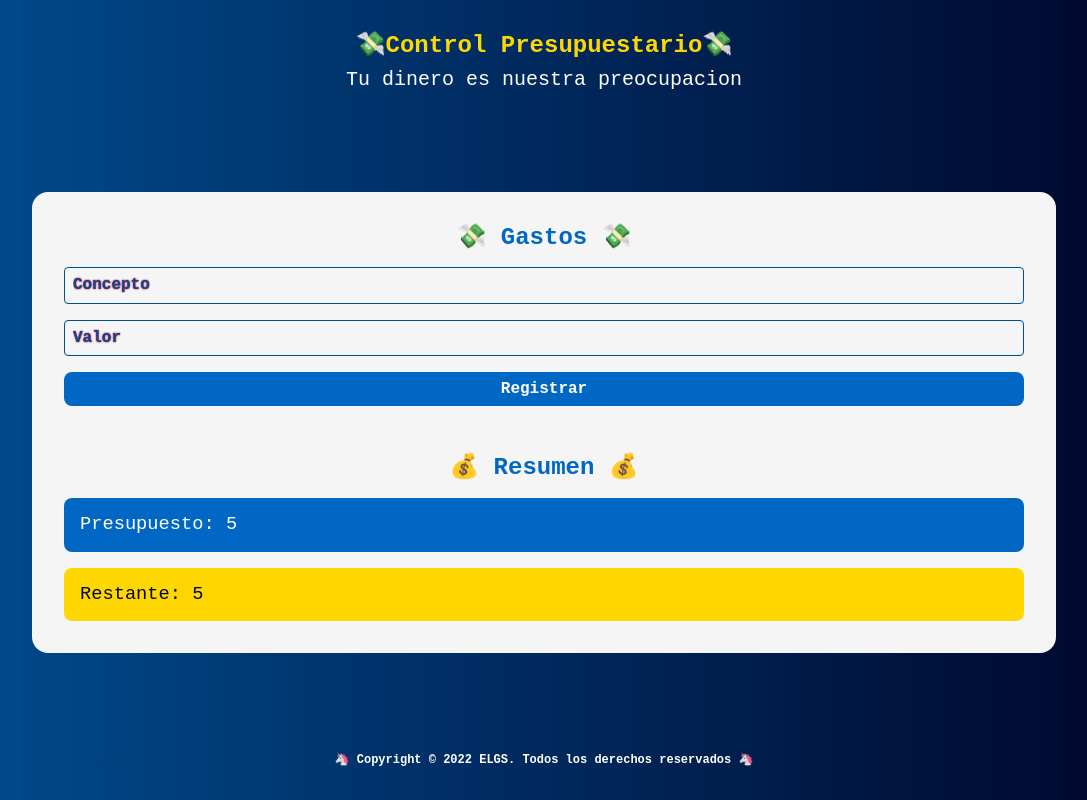
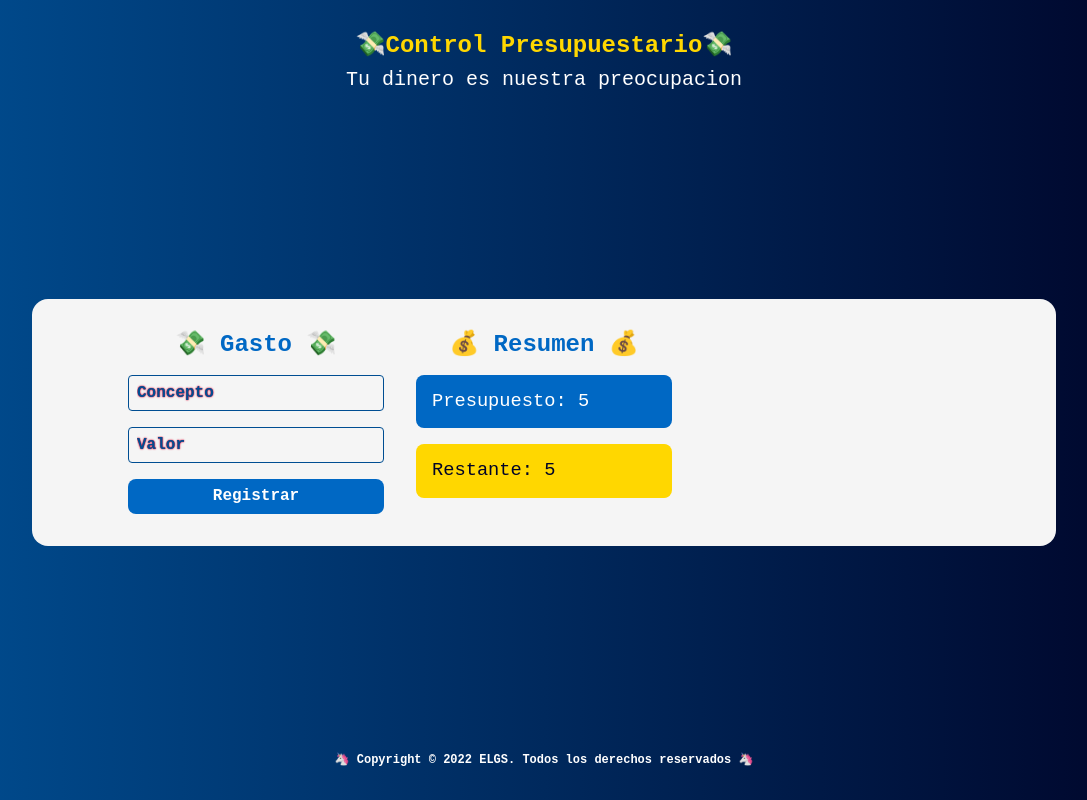
Before and after one commit to PeterArce96/control-presupuestario, a React (Create React App) app: page / in a window 1280 px wide. Both pictures are taken after typing "5" into the empty fields and a click on the button "Registrar". Shown: the whole page, without its empty margins (96-1183 px from the left). Built offline with nearby package versions, Linux system fonts and the light colour scheme.

Commit message:
Budget, término de proyecto

```diff
--- a/src/App.css
+++ b/src/App.css
@@ -65,8 +65,9 @@
 }
 
 .budget__budget {
-  display: flex;
-  flex-direction: column;
+  display: grid;
+  grid-template-columns: repeat(auto-fit, min(100%, 256px));
+  justify-content: center;
   gap: 2rem;
   background-color: var(--primary-card-color);
   padding: 2rem;
@@ -74,7 +75,9 @@
 }
 
 .budget__title,
-.budget-summary__title {
+.expense-form__title,
+.budget-summary__title,
+.expenses__title {
   color: var(--primary-highlight-color);
   font-weight: 600;
   font-size: 1.5rem;
@@ -82,13 +85,15 @@
   margin: 0;
 }
 
-.budget__form {
+.budget__form,
+.expense-form__form {
   display: flex;
   flex-direction: column;
   gap: 1rem;
 }
 
-.budget__form-input {
+.budget__form-input,
+.expense-form__form-input {
   background-color: transparent;
   border: 0.0625rem solid var(--primary-theme-color);
   border-radius: 0.25rem;
@@ -98,23 +103,27 @@
   transition: var(--all-transitions);
 }
 
-.budget__form-input:invalid {
+.budget__form-input:invalid,
+.expense-form__form-input:invalid {
   text-shadow:
     0 0 0.0625rem var(--invalid-color),
     0 0 0.125rem var(--invalid-color);
 }
 
-.budget__form-input:valid {
+.budget__form-input:valid,
+.expense-form__form-input:valid {
   text-shadow:
     0 0 0.125rem var(--primary-highlight-color),
     0 0 0.25rem var(--primary-highlight-color);
 }
 
-.budget__form-input::placeholder {
+.budget__form-input::placeholder,
+.expense-form__form-input::placeholder {
   color: var(--primary-theme-color);
 }
 
-.budget__form-button {
+.budget__form-button,
+.expense-form__form-button {
   background-color: var(--button-color);
   border: none;
   border-radius: var(--border-radius);
@@ -125,11 +134,16 @@
   transition: var(--all-transitions);
 }
 
-.budget__form-button:hover {
+.budget__form-button:hover,
+.expense-form__form-button:hover {
   background-color: var(--button-color-active);
 }
 
-.budget-summary {
+.budget__budget-card,
+.budget-summary,
+.expense-form,
+.budget-summary,
+.expenses {
   display: flex;
   flex-direction: column;
   gap: 1rem;
@@ -159,6 +173,35 @@
   font-weight: 300;
   text-align: center;
   padding: 0.5rem;
+}
+
+.expenses__expense-list {
+  display: flex;
+  flex-direction: column;
+  gap: 1rem;
+  color: var(--primary-card-text-color);
+  margin: 0;
+  padding: 0;
+  list-style: none;
+}
+
+.expenses__expense-item {
+  display: flex;
+  justify-content: space-between;
+  border-bottom: 0.0625rem solid var(--primary-theme-color);
+}
+
+.expenses__expense-concept {
+  color: green;
+  font-weight: 800;
+  margin: 0;
+}
+.expenses__expense-concept:first-letter{
+  text-transform: uppercase;
+}
+.expenses__expense-value {
+  font-weight: 600;
+  margin: 0;
 }
 
 .contenido {
--- a/src/App.jsx
+++ b/src/App.jsx
@@ -1,10 +1,11 @@
 import './App.css';
 import Header from './components/Header';
 import Footer from './components/Footer';
-import { useState } from 'react';
+import { useEffect, useState } from 'react';
 import BudgetForm from './components/BudgetForm';
 import BudgetSummary from './components/BudgetSummary';
-import BudgetExpenditures from './components/BudgetExpenditures';
+import BudgetExpenseForm from './components/BudgetExpenseForm';
+import BudgetExpenses from './components/BudgetExpenses';
 
 function App() {
   const company = {
@@ -18,6 +19,21 @@
   const [budget, setBudget] = useState(0);
   const [remaining, setRemaining] = useState(0);
   const [budgetForm, setBudgetForm] = useState(true);
+  const [expense, setExpense] = useState({});
+  const [expenses, setExpenses] = useState([]);
+
+  useEffect(() => {
+    console.log('useEffect');
+    if (expense.value) {
+      console.log('expense.value');
+      setExpenses([
+        ...expenses,
+        expense
+      ]);
+      setRemaining(remaining - expense.value);
+      setExpense({});
+    }
+  }, [expense]);
 
   return (
     <>
@@ -31,22 +47,27 @@
               {
                 budgetForm ?
                   (
-                    <>
+                    <div className="budget__budget-card">
                       <h2 className="budget__title">💰 Presupuesto 💰</h2>
                       <BudgetForm
                         setBudget={setBudget}
                         setRemaining={setRemaining}
                         setBudgetForm={setBudgetForm}
                       />
-                    </>
+                    </div>
                   )
                   :
                   (
                     <>
-                      <BudgetExpenditures />
+                      <BudgetExpenseForm
+                        setExpense={setExpense}
+                      />
                       <BudgetSummary
                         budget={budget}
                         remaining={remaining}
+                      />
+                      <BudgetExpenses
+                        expenses={expenses}
                       />
                     </>
                   )
--- a/src/components/BudgetExpenditures.jsx
+++ /dev/null
@@ -1,67 +0,0 @@
-import { useState } from "react";
-
-const BudgetExpenditures = () => {
-
-  const [expense, setExpense] = useState({});
-  const [expendituresForm, setExpendituresForm] = useState({});
-  const [alert, setAlert] = useState(false);
-  const { concept, value } = expendituresForm;
-
-  const handleChange = (e) => {
-    setExpendituresForm({
-      ...expendituresForm,
-      [e.target.name]: e.target.value
-    });
-  };
-
-  const handleSubmit = (e) => {
-    e.preventDefault();
-    if (concept.trim() !== '' && value > 0) {
-      setExpense(expendituresForm);
-      setAlert(false);
-    } else {
-      setAlert(true);
-    }
-  };
-
-  return (
-    <section className="budget-summary">
-      <h2 className="budget__title">💸 Gastos 💸</h2>
-      <form
-        className="budget__form"
-        onSubmit={handleSubmit}
-      >
-        <input
-          type="text"
-          placeholder="Concepto"
-          className="budget__form-input"
-          name="concept"
-          onChange={handleChange}
-          required
-        />
-        <input
-          type="number"
-          placeholder="Valor"
-          className="budget__form-input"
-          name="value"
-          onChange={handleChange}
-          required
-        />
-        <button className="budget__form-button">Registrar</button>
-      </form>
-      <div>
-        <h4 className="budget__title">{expense.concept}</h4>
-        <h4 className="budget__title">{expense.value}</h4>
-      </div>
-      {
-        alert
-        &&
-        <div className="alert">
-          Todos los campos son obligatorios
-        </div>
-      }
-    </section>
-  );
-}
-
-export default BudgetExpenditures;
--- /dev/null
+++ b/src/components/BudgetExpense.jsx
@@ -0,0 +1,12 @@
+    const BudgetExpense = ({ expense }) => {
+        return (
+        <li
+            className="expenses__expense-item"
+        >
+            <h4 className="expenses__expense-concept">{expense.concept}</h4>
+            <h4 className="expenses__expense-value">{expense.value}</h4>
+        </li>
+        );
+    }
+
+    export default BudgetExpense;
--- /dev/null
+++ b/src/components/BudgetExpenseForm.jsx
@@ -0,0 +1,71 @@
+    import { useState } from "react";
+
+    const BudgetExpenseForm = ({ setExpense }) => {
+
+    const [formExpense, setFormExpense] = useState({
+        concept: '',
+        value: ''
+    });
+    const [alert, setAlert] = useState(false);
+    const { concept, value } = formExpense;
+
+    const handleChange = (e) => {
+        setFormExpense({
+        ...formExpense,
+        [e.target.name]: e.target.value
+        });
+    };
+
+    const handleSubmit = (e) => {
+        e.preventDefault();
+        if (concept.trim() !== '' && value > 0) {
+        setExpense(formExpense);
+        setFormExpense({
+            concept: '',
+            value: ''
+        });
+        setAlert(false);
+        } else {
+        setAlert(true);
+        }
+    };
+
+    return (
+        <section className="expense-form">
+        <h2 className="expense-form__title">💸 Gasto 💸</h2>
+        <form
+            className="expense-form__form"
+            onSubmit={handleSubmit}
+        >
+            <input
+            type="text"
+            placeholder="Concepto"
+            className="expense-form__form-input"
+            name="concept"
+            value={concept}
+            onChange={handleChange}
+            required
+            />
+            <input
+            type="number"
+            placeholder="Valor"
+            className="expense-form__form-input"
+            name="value"
+            value={value}
+            onChange={handleChange}
+            required
+            />
+            <button className="expense-form__form-button">Registrar</button>
+        </form>
+        {
+            alert
+            &&
+            <div className="alert">
+            Todos los campos son obligatorios
+            </div>
+        }
+        </section>
+    );
+    }
+
+    export default BudgetExpenseForm;
--- /dev/null
+++ b/src/components/BudgetExpenses.jsx
@@ -0,0 +1,23 @@
+    import BudgetExpense from "./BudgetExpense";
+
+    const BudgetExpenses = ({ expenses }) => {
+    return (
+        <section className="expenses">
+        <h2 className="expenses__title">{expenses.length ? 'Listado' : ''}</h2>
+        <ul className="expenses__expense-list">
+            {
+            expenses.map((expense, index) => {
+                return (
+                <BudgetExpense
+                    key={index}
+                    expense={expense}
+                />
+                );
+            })
+            }
+        </ul>
+        </section>
+    );
+    }
+
+    export default BudgetExpenses;
```
